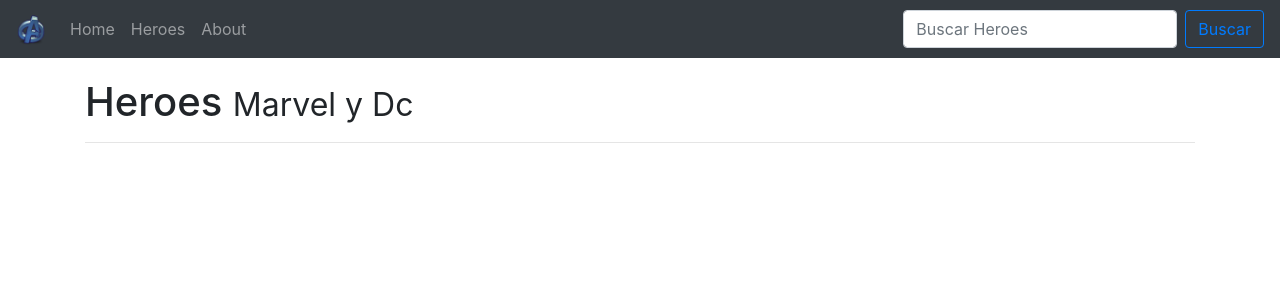
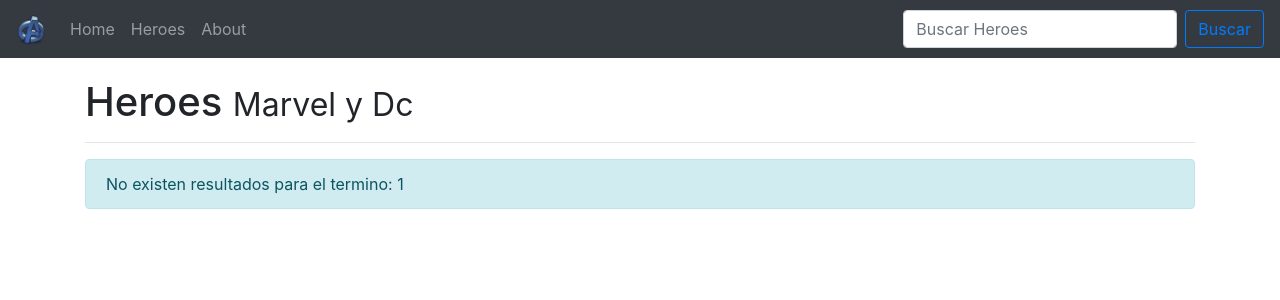
Before and after one commit to wjoseperez20/02-spa, an Angular app: page /result/1 in a window 1280 px wide. Shown: the top 300 px of the page. Built offline with nearby package versions, Linux system fonts and the light colour scheme.

Commit message:
Work: searchs works =D

```diff
--- a/package.json
+++ b/package.json
@@ -1,5 +1,5 @@
 {
-  "name": "untitled",
+  "name": "02-spa",
   "version": "0.0.0",
   "scripts": {
     "ng": "ng",
--- a/src/app/app.module.ts
+++ b/src/app/app.module.ts
@@ -16,6 +16,7 @@
 import {FooterComponent} from './components/shared/footer/footer.component';
 import { HeroeComponent } from './components/heroe/heroe.component';
 import { FinderComponent } from './components/finder/finder.component';
+import { HeroeTarjetaComponent } from './components/heroe-tarjeta/heroe-tarjeta.component';
 
 @NgModule({
   declarations: [
@@ -26,7 +27,8 @@
     HeroesComponent,
     FooterComponent,
     HeroeComponent,
-    FinderComponent
+    FinderComponent,
+    HeroeTarjetaComponent
   ],
   imports: [
     BrowserModule,
--- a/src/app/components/finder/finder.component.html
+++ b/src/app/components/finder/finder.component.html
@@ -1,5 +1,14 @@
 <h1 class="animated fadeIn fast">Heroes <small>Marvel y Dc</small></h1>
 <hr>
+
+<div class="row animated fadeIn fast" *ngIf="heroes.length === 0 ">
+  <div class="col-md-12">
+    <div class="alert alert-info" role="alert">
+      No existen resultados para el termino: {{term}}
+    </div>
+  </div>
+</div>
+
 
 <div class="card-columns">
 
--- a/src/app/components/finder/finder.component.ts
+++ b/src/app/components/finder/finder.component.ts
@@ -9,10 +9,12 @@
 export class FinderComponent implements OnInit {
 
   heroes: any[] = [];
+  term: string;
 
   constructor(private _activatedRoute: ActivatedRoute, private _heroesService: HeroesService) {
     this._activatedRoute.params.subscribe(params => {
       this.heroes = this._heroesService.buscarHeroes(params['text']);
+      this.term = params['text'];
     });
   }
 
--- /dev/null
+++ b/src/app/components/heroe-tarjeta/heroe-tarjeta.component.html
@@ -0,0 +1 @@
+<p>heroe-tarjeta works!</p>
--- /dev/null
+++ b/src/app/components/heroe-tarjeta/heroe-tarjeta.component.ts
@@ -0,0 +1,14 @@
+import { Component, OnInit } from '@angular/core';
+
+@Component({
+  selector: 'app-heroe-tarjeta',
+  templateUrl: './heroe-tarjeta.component.html'
+})
+export class HeroeTarjetaComponent implements OnInit {
+
+  constructor() { }
+
+  ngOnInit(): void {
+  }
+
+}
--- a/src/app/components/shared/navbar/navbar.component.html
+++ b/src/app/components/shared/navbar/navbar.component.html
@@ -27,7 +27,7 @@
 
     <form class="form-inline my-2 my-lg-0">
       <input class="form-control mr-sm-2" type="text" placeholder="Buscar Heroes"
-             (keyup.enter)="buscarHeroe(buscarTexto.value)" #buscarTexto>
+             (keyup)="buscarHeroe(buscarTexto.value)" #buscarTexto>
       <button (click)="buscarHeroe(buscarTexto.value)" class="btn btn-outline-primary my-2 my-sm-0" type="button">
         Buscar
       </button>
```
